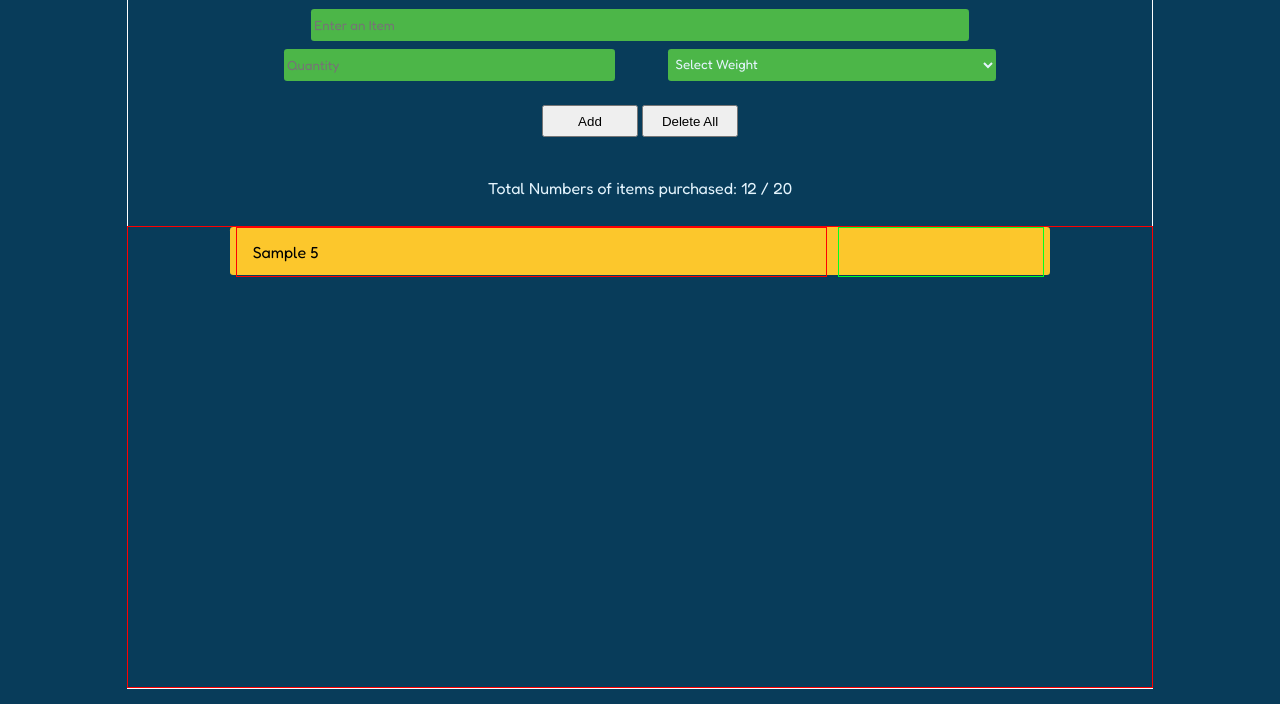
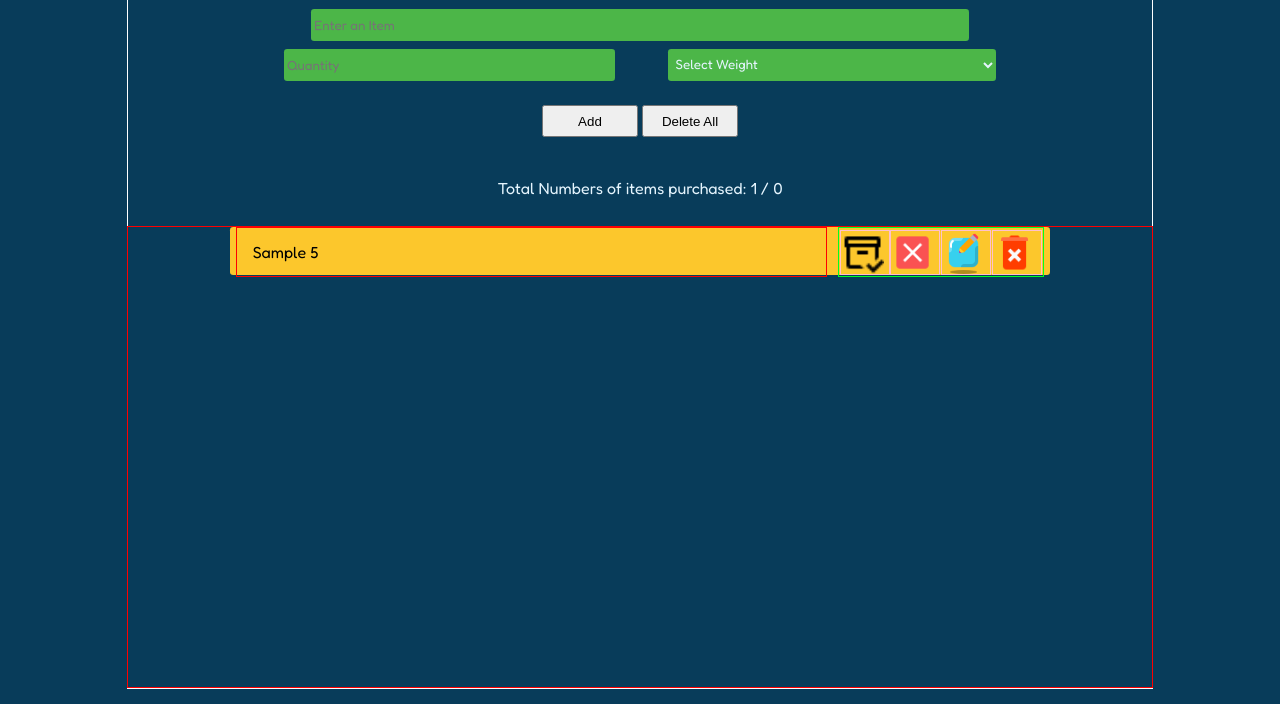
Before and after one commit to sathish0305/Grocery-List, a website built with Vite: page index.html in a window 1280 px wide. Both pictures are taken after typing "Sample", "5" into the empty fields and a click on the button "Add". Shown: the part 96-800 px from the top of the page. Built offline with nearby package versions, Linux system fonts and the light colour scheme.

Commit message:
status added

```diff
--- a/index.html
+++ b/index.html
@@ -44,7 +44,7 @@
       </div>
     </div>
     <!-- info section -->
-    <div class="info">Total Numbers of items purchased: 12 / 20</div>
+    <div id="info" class="info"></div>
     <!-- items section -->
     <section class="items-section">
 
--- a/main.js
+++ b/main.js
@@ -3,44 +3,64 @@ let metrics = document.getElementById('metrics')
 let quantity = document.getElementById('quantity')
 let section = document.getElementsByTagName('section')[0]
 let addItemBtn = document.getElementById('addItemBtn')
+let totalItems = document.getElementById('info')
 let deleteAllBtn = document.getElementById('deleteAllBtn')
-let itemsArray = (localStorage.getItem('items'))? JSON.parse(localStorage.getItem('items')) : []
+let itemsArray = (localStorage.getItem('items')) ? JSON.parse(localStorage.getItem('items')) : []
 let grocerylist = document.getElementById('grocerylist')
 import grocery_list from "./itemsList"
 
-console.log(itemsArray)
+let total_items = (purchased_item, total_item) => {
+    totalItems.innerHTML = `Total Numbers of items purchased: ${purchased_item} / ${total_item}`
+}
+
+total_items(1, itemsArray.length)
+
 grocery_list.forEach((item) => {
     let option = document.createElement('option')
     option.innerHTML = item
     grocerylist.appendChild(option)
 })
 
-let itemCard = (itemName,quantity,metrics)=>{
+let itemCard = (itemName, quantity, metrics) => {
     return `<div class='card'>
         <div class='item-detail'>
             ${itemName} ${quantity}${metrics}
         </div>
         <div class='status-box'>
+            <div id='purchased' class="purchased"></div>
+            <div id='not-purchased' class="not-purchased"></div>
+            <div id='edit' class="edit"></div>
+            <div id='delete' class="delete"></div>
         </div>
     </div>`
 }
 
+itemsArray.forEach((item) => {
+    let template = document.createElement('template');
+    template.innerHTML = itemCard(item.item_name, item.quantity, item.metrics);
+    section.appendChild(template.content)
+})
 
-let addItem = ()=>{
+let purchased = document.getElementById('purchased')
+let notPurchased = document.getElementById('not-purchased')
+let edit = document.getElementById('edit')
+let deleteItem = document.getElementById('delete')
+
+let addItem = () => {
     let item = {
-        item_name : itemName.value,
-        quantity : quantity.value,
-        metrics : metrics.value
+        item_name: itemName.value,
+        quantity: quantity.value,
+        metrics: metrics.value
     }
     itemsArray.push(item)
-    localStorage.setItem('items',JSON.stringify(itemsArray))
+    localStorage.setItem('items', JSON.stringify(itemsArray))
     let template = document.createElement('template');
-    template.innerHTML = itemCard(itemName.value,quantity.value,metrics.value);
+    template.innerHTML = itemCard(itemName.value, quantity.value, metrics.value);
     section.appendChild(template.content)
     itemName.value = ''
     quantity.value = ''
     metrics.value = ''
-    console.log(localStorage.getItem('items'))
+    location.reload()
 }
 
-addItemBtn.addEventListener('click',addItem)
+addItemBtn.addEventListener('click', addItem)
--- a/style.css
+++ b/style.css
@@ -143,6 +143,30 @@ section {
     border: 1px solid rgb(0, 255, 34);
     width: 25%;
     height: 100%;
+    display: flex;
+    align-items: center;
+    justify-content: space-evenly;
+}
+
+.status-box div{
+    height: 90%;
+    width: 3rem;
+    border: 1px solid pink;
+    background-repeat: no-repeat;
+    background-size: contain;
+}
+
+.purchased{
+    background-image: url('/public/done.png')
+}
+.not-purchased{
+    background-image: url('/public/icons8-wrong-48.png')
+}
+.edit{
+    background-image: url('/public/edit.png')
+}
+.delete{
+    background-image: url('/public/delete.png')
 }
 
 @media only screen and (max-width: 600px) {
```
Also changed, not shown: public/delete.png (added), public/done.png (added), public/edit.png (added), public/icons8-wrong-48.png (added), public/wrong.png (added).
